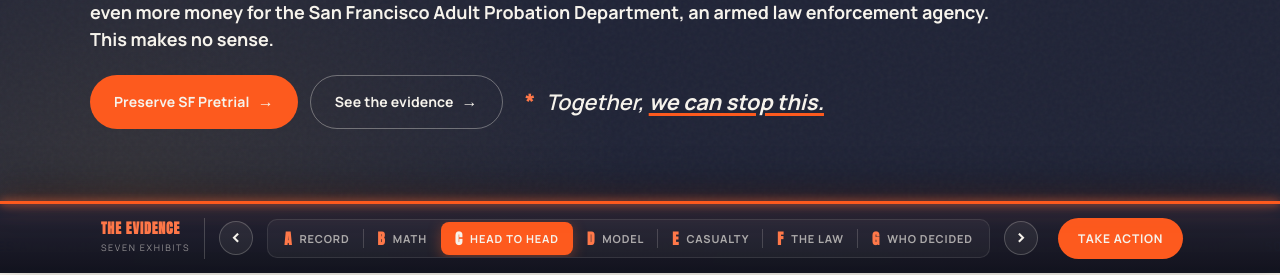
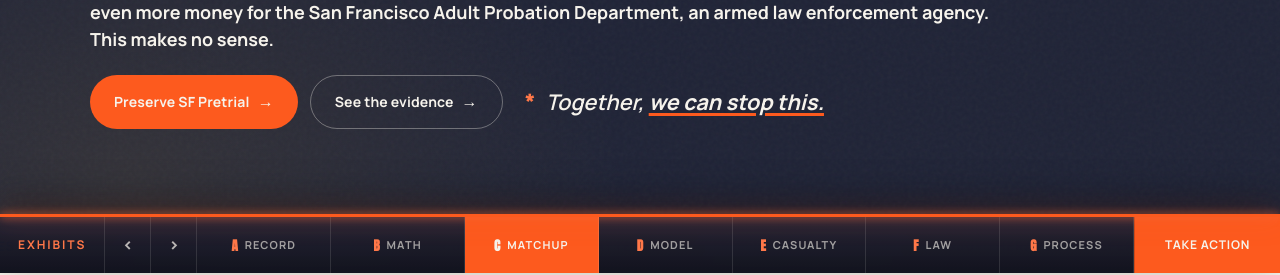
Before and after one commit to scotthechinger/dontdismantlesf, a plain HTML site: page index.html in a window 1280 px wide. Shown: the part 527-802 px from the top of the page. Drawn offline with Linux system fonts and the light colour scheme; a script that the page names is missing.

Commit message:
Action Center redesign, signup form, mobile overhaul, v4 copy
Action Center redesign, signup form, mobile overhaul, v4 copy

Layout & structure
- Split the orange Clock/Act block into two sections: #clock (orange — countdown,
  clock cells, preserve callout) and #act (new navy Action Center — eyebrow,
  headline "Six ways. Pick one. Send it.", action cards, share block). Take Action
  now anchors to the cards, not the timeline.
- What's Happening section: 3 steps now lay out as 3 columns on desktop.
- "See the Evidence" nav links point to #premise (top of Evidence block).

Action cards
- Added card 05 "Get updates" (→ #signup) and card 06 "Donate"
  (→ GoFundMe: pro.gofundme.com/give/333488).
- Mayor email updated to daniel.lurie@sfgov.org across mailto links.

Email signup (Constant Contact)
- New "Stay informed" section above the footer with the CC inline form widget,
  account ID wired (_ctct_m), native restyle of CC inputs/button.
- Hid the floating Google reCAPTCHA badge; added required reCAPTCHA disclosure text.

Mobile
- Added hamburger menu (replaces text nav + Take Action on ≤880px).
- Sub-nav: all 7 exhibit letters + Take Action visible; grid layout for even spacing;
  back-to-top repositioned above the sub-nav.
- Exhibit C comparison table: per-value SF Pretrial / Adult Probation labels,
  clearer color coding; "Dimension" header hidden.
- Hero min-height fixed so the ticker is visible on landing.

Desktop sub-nav redesign
- Flush, full-width segmented bar: "Exhibits" label + arrows on the left,
  7 one-word exhibit tabs (Record / Math / Matchup / Model / Casualty / Law /
  Process), Take Action button on the right.

v4 language doc + copy
- Rolled in the client's v4 edits across the ticker, What's Happening, Exhibits
  A–G, the Clock section, and the Supervisor email template.
- Removed Crankstart line from the Casualty list.
- Clock cell 1 date → "Imminent"; hero eyebrow → "Live · Decision pending".

Assets / press
- New OG share image rebuilt in the site's Anton/Manrope fonts.
- Press section: pared to current document set.

Synced index.html + assets to repo root and /site/.

```diff
--- a/index.html
+++ b/index.html
@@ -1573,6 +1573,103 @@
 }
 .sub-nav-cta:hover { background: var(--accent-hot); transform: translateY(-1px); }
 
+/* ─── SUB-NAV · DESKTOP FLUSH REDESIGN (≥881px) ─── */
+@media (min-width: 881px) {
+  .sub-nav { padding: 0; }
+  .sub-nav-inner {
+    max-width: none;
+    margin: 0;
+    display: flex;
+    align-items: stretch;
+    justify-content: flex-start;
+    gap: 0;
+    height: 56px;
+  }
+
+  /* LEFT — "Exhibits" label + prev/next arrows, flush group */
+  .sn-left {
+    display: flex;
+    align-items: stretch;
+    flex-shrink: 0;
+  }
+  .sn-evidence-main {
+    display: flex;
+    align-items: center;
+    font-family: var(--mono);
+    font-size: 12px;
+    font-weight: 700;
+    letter-spacing: 0.16em;
+    text-transform: uppercase;
+    color: var(--accent-hot);
+    padding: 0 18px;
+  }
+  .sn-arrow {
+    width: 46px;
+    height: auto;
+    border-radius: 0;
+    border: none;
+    border-left: 1px solid rgba(246,243,236,0.12);
+    background: transparent;
+    color: rgba(246,243,236,0.72);
+    font-size: 18px;
+    padding-bottom: 2px;
+  }
+  .sn-arrow:hover:not(:disabled) {
+    background: rgba(246,243,236,0.07);
+    border-color: rgba(246,243,236,0.12);
+    color: var(--paper);
+  }
+  .sn-arrow:disabled { opacity: 0.22; }
+
+  /* MIDDLE — flush exhibit tabs, evenly distributed */
+  .sn-letters {
+    flex: 1;
+    display: flex;
+    align-items: stretch;
+    background: transparent;
+    border: none;
+    border-radius: 0;
+    border-left: 1px solid rgba(246,243,236,0.12);
+    padding: 0;
+    overflow: visible;
+  }
+  .sn-link {
+    flex: 1;
+    display: flex;
+    align-items: center;
+    justify-content: center;
+    gap: 7px;
+    border-radius: 0;
+    border-right: 1px solid rgba(246,243,236,0.12);
+    padding: 0 8px;
+    font-size: 11px;
+    letter-spacing: 0.1em;
+    color: rgba(246,243,236,0.62);
+  }
+  .sn-link::after { display: none; }
+  .sn-link .lbl { display: inline; }
+  .sn-link .ltr { font-size: 13px; }
+  .sn-link:hover { background: rgba(246,243,236,0.06); color: var(--paper); }
+  .sn-link.active {
+    background: var(--accent);
+    color: var(--paper);
+    box-shadow: none;
+  }
+
+  /* RIGHT — Take Action, flush rectangular button */
+  .sub-nav-cta {
+    display: flex;
+    align-items: center;
+    border-radius: 0;
+    border-left: 1px solid rgba(0,0,0,0.18);
+    padding: 0 30px;
+    margin: 0;
+    font-size: 12px;
+    flex-shrink: 0;
+  }
+  .sub-nav-cta:hover { background: var(--accent-hot); transform: none; }
+}
+
 /* ─── DIRECTION B OVERRIDES (Anton + Manrope, SF Giants orange, underline emphasis) ─── */
 /* Drop italic everywhere Anton replaces a serif — Anton has no italic axis */
 .section-title,
@@ -1975,6 +2072,19 @@
   text-align: center;
   padding: 10px 0;
 }
+/* Hide the floating Google reCAPTCHA badge (disclosure text shown under the form instead) */
+.grecaptcha-badge { visibility: hidden; }
+.signup-recaptcha-note {
+  font-size: 11px;
+  line-height: 1.5;
+  color: var(--ink-mid);
+  margin-top: 12px;
+}
+.signup-recaptcha-note a {
+  color: var(--ink-mid);
+  text-decoration: underline;
+}
+.signup-recaptcha-note a:hover { color: var(--accent); }
 /* Restyle the Constant Contact widget to feel native */
 .signup-form-wrap .ctct-inline-form,
 .signup-form-wrap .ctct-form-defaults,
@@ -2145,9 +2255,8 @@
   /* Sub-nav — all 7 letter buttons visible across, plus Take Action; arrows hidden */
   .sub-nav { padding: 10px 10px; }
   .sub-nav-inner { gap: 6px; }
-  .sn-evidence-sub { display: none; }
   .sn-arrow { display: none; }
-  .sn-evidence-label { flex-shrink: 0; }
+  .sn-left { flex-shrink: 0; display: flex; align-items: center; }
   .sn-evidence-main { font-size: 11px; }
   .sn-letters { flex: 1; display: grid; grid-template-columns: repeat(7, 1fr); gap: 2px; overflow: visible; }
   .sn-link { padding: 5px 0; font-size: 9px; min-width: 0; border-radius: 6px; display: flex; align-items: center; justify-content: center; gap: 0; }
@@ -2729,6 +2838,7 @@
         <p class="signup-loading">Loading sign-up form…</p>
       </div>
       <!-- End Constant Contact Inline Form Code -->
+      <p class="signup-recaptcha-note">This site is protected by reCAPTCHA and the Google <a href="https://policies.google.com/privacy" target="_blank" rel="noopener">Privacy Policy</a> and <a href="https://policies.google.com/terms" target="_blank" rel="noopener">Terms of Service</a> apply.</p>
     </div>
   </div>
 </section>
@@ -2752,21 +2862,20 @@
 <!-- ───────────── SUB-NAV ───────────── -->
 <nav class="sub-nav" id="subNav" aria-label="Evidence navigation">
   <div class="sub-nav-inner">
-    <div class="sn-evidence-label">
-      <span class="sn-evidence-main"><span class="sn-label-desktop">The Evidence</span><span class="sn-label-mobile">Exhibits:</span></span>
-      <span class="sn-evidence-sub">Seven Exhibits</span>
+    <div class="sn-left">
+      <span class="sn-evidence-main"><span class="sn-label-desktop">Exhibits</span><span class="sn-label-mobile">Exhibits:</span></span>
+      <button class="sn-arrow" id="snPrev" aria-label="Previous exhibit">‹</button>
+      <button class="sn-arrow" id="snNext" aria-label="Next exhibit">›</button>
     </div>
-    <button class="sn-arrow" id="snPrev" aria-label="Previous exhibit">‹</button>
     <div class="sn-letters" id="snLetters">
       <a href="#exhibit-a" class="sn-link" data-target="exhibit-a"><span class="ltr">A</span><span class="lbl">Record</span></a>
       <a href="#exhibit-b" class="sn-link" data-target="exhibit-b"><span class="ltr">B</span><span class="lbl">Math</span></a>
-      <a href="#exhibit-c" class="sn-link" data-target="exhibit-c"><span class="ltr">C</span><span class="lbl">Head to Head</span></a>
+      <a href="#exhibit-c" class="sn-link" data-target="exhibit-c"><span class="ltr">C</span><span class="lbl">Matchup</span></a>
       <a href="#exhibit-d" class="sn-link" data-target="exhibit-d"><span class="ltr">D</span><span class="lbl">Model</span></a>
       <a href="#exhibit-e" class="sn-link" data-target="exhibit-e"><span class="ltr">E</span><span class="lbl">Casualty</span></a>
-      <a href="#exhibit-f" class="sn-link" data-target="exhibit-f"><span class="ltr">F</span><span class="lbl">The Law</span></a>
-      <a href="#exhibit-g" class="sn-link" data-target="exhibit-g"><span class="ltr">G</span><span class="lbl">Who Decided</span></a>
+      <a href="#exhibit-f" class="sn-link" data-target="exhibit-f"><span class="ltr">F</span><span class="lbl">Law</span></a>
+      <a href="#exhibit-g" class="sn-link" data-target="exhibit-g"><span class="ltr">G</span><span class="lbl">Process</span></a>
     </div>
-    <button class="sn-arrow" id="snNext" aria-label="Next exhibit">›</button>
     <a href="#act" class="sub-nav-cta">Take Action</a>
   </div>
 </nav>
```
Also changed, not shown: site/index.html (+119 -10 lines).
